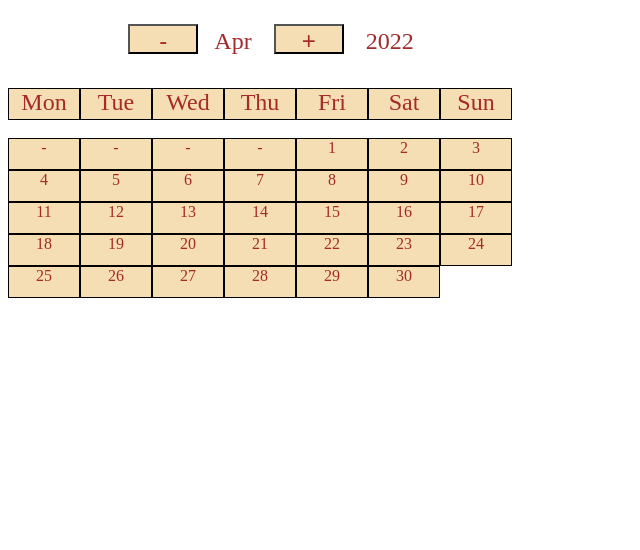
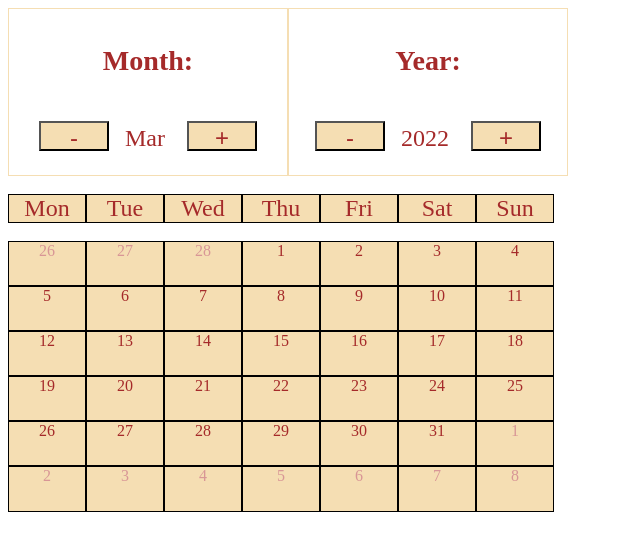
Before and after one commit to radisa-bogdanovic/calendar, an Angular app: page / in a window 1280 px wide. Shown: the top 550 px of the page, without its empty margins (0-640 px from the left). Built offline with nearby package versions, Linux system fonts and the light colour scheme.

Commit message:
Added days from month before and days from month after, maked calendar with 6 weeks. Still need styling and refactoring a little bit

```diff
--- a/src/app/calendar/calendar.component.css
+++ b/src/app/calendar/calendar.component.css
@@ -1,19 +1,39 @@
 .wrapper {
-  width: 510px;
+  width: 35rem;
 }
 .days {
   display: inline-block;
-  width: 70px;
+  width: calc(95% / 7);
   color: brown;
   background-color: wheat;
   text-align: center;
-  height: 30px;
+  border: 1px black solid;
+  height: calc(95% / 6);
+}
+.daysBefore {
+  display: inline-block;
+  width: calc(95% / 7);
+  color: rgb(216, 150, 150);
+  background-color: wheat;
+  text-align: center;
+  height: calc(95% / 6);
   border: 1px black solid;
 }
 .wrapper-nav {
   text-align: center;
   font-size: 1.5rem;
   color: brown;
+  display: flex;
+
+  width: 35rem;
+}
+.wrapperInside {
+  width: 49%;
+  border: solid wheat 1px;
+  padding: 0.5rem;
+}
+.wrapperDays {
+  height: 17rem;
 }
 .weekdays {
   font-size: 1.5rem;
--- a/src/app/calendar/calendar.component.html
+++ b/src/app/calendar/calendar.component.html
@@ -1,14 +1,28 @@
 <div class="wrapper wrapper-nav">
-  <button class="button" (click)="prevMonth()">-</button>{{ month }}
-  <button class="button" (click)="nextMonth()">+</button> {{ year }}
+  <div class="wrapperInside">
+    <h3>Month:</h3>
+    <button class="button" (click)="prevMonth()">-</button>{{ month }}
+    <button class="button" (click)="nextMonth()">+</button>
+  </div>
+  <div class="wrapperInside">
+    <h3>Year:</h3>
+    <button class="button" (click)="prevYear()">-</button>{{ year }}
+    <button class="button" (click)="nextYear()">+</button>
+  </div>
 </div>
 <br />
 <div class="wrapper weekdays">
   <span class="days" *ngFor="let day of daysNames">{{ day }}</span>
 </div>
 <br />
-<div class="wrapper">
+<div class="wrapper wrapperDays">
+  <span class="daysBefore" *ngFor="let dayB of daysInBeforeMonth">{{
+    dayB
+  }}</span>
   <span class="days" *ngFor="let dayN of daysInMonth">
     {{ dayN }}
   </span>
+  <span class="daysBefore" *ngFor="let dayN of daysFromNextMonth">{{
+    dayN
+  }}</span>
 </div>
--- a/src/app/calendar/calendar.component.ts
+++ b/src/app/calendar/calendar.component.ts
@@ -8,6 +8,7 @@ import { Component, OnInit } from '@angular/core';
 export class CalendarComponent implements OnInit {
   daysNames: string[] = ['Mon', 'Tue', 'Wed', 'Thu', 'Fri', 'Sat', 'Sun'];
   monthNames: string[] = [
+    'Jan',
     'Feb',
     'Mar',
     'Apr',
@@ -19,14 +20,20 @@ export class CalendarComponent implements OnInit {
     'Oct',
     'Nov',
     'Dec',
-    'Jan',
   ];
   daysInMonth: number[] = [];
+  daysInBeforeMonth: number[] = [];
+  daysFromNextMonth: number[] = [];
   date = new Date();
   monthIndex = this.date.getMonth() + 1;
   month = this.monthNames[this.monthIndex - 1];
   year = this.date.getFullYear();
   daysInMonthNumber = new Date(this.year, this.monthIndex, 0).getDate();
+  daysInBeforeMonthNumber = new Date(
+    this.year,
+    this.monthIndex - 1,
+    0
+  ).getDate();
   firstday = new Date(
     this.date.setDate(this.date.getDate() - this.date.getDay())
   );
@@ -43,11 +50,13 @@ export class CalendarComponent implements OnInit {
       this.year++;
       this.getMonth();
       this.dayInMonthNumber();
+      this.dayInMonthBeforeNumber();
       this.createDays();
     } else {
       this.monthIndex = this.monthIndex + 1;
       this.getMonth();
       this.dayInMonthNumber();
+      this.dayInMonthBeforeNumber();
       this.createDays();
     }
   }
@@ -57,29 +66,59 @@ export class CalendarComponent implements OnInit {
       this.year--;
       this.getMonth();
       this.dayInMonthNumber();
+      this.dayInMonthBeforeNumber();
       this.createDays();
     } else {
       this.monthIndex = this.monthIndex - 1;
       this.getMonth();
       this.dayInMonthNumber();
+      this.dayInMonthBeforeNumber();
       this.createDays();
     }
   }
+  prevYear() {
+    this.year--;
+    this.getMonth();
+    this.dayInMonthNumber();
+    this.dayInMonthBeforeNumber();
+    this.createDays();
+  }
+  nextYear() {
+    this.year++;
+    this.getMonth();
+    this.dayInMonthNumber();
+    this.dayInMonthBeforeNumber();
+    this.createDays();
+  }
   createDays() {
     this.daysInMonth = [];
+    this.daysInBeforeMonth = [];
+    this.daysFromNextMonth = [];
     let firstDay = new Date(this.year, this.monthIndex, 1)
       .toDateString()
       .slice(0, 3);
 
-    for (let i = 1; i < this.daysInMonthNumber; i++) {
+    for (let i = 1; i <= this.daysInMonthNumber; i++) {
       this.daysInMonth.push(i);
     }
-    if (this.daysNames.indexOf(firstDay) > 0) {
-      this.daysInMonth = [
-        ...Array(this.daysNames.indexOf(firstDay)).fill('-'),
-        ...this.daysInMonth,
-      ];
+    for (let i = 1; i <= this.daysInBeforeMonthNumber; i++) {
+      this.daysInBeforeMonth.push(i);
     }
+
+    this.daysInBeforeMonth = [
+      ...this.daysInBeforeMonth.slice(-(7 - this.daysNames.indexOf(firstDay))),
+    ];
+
+    this.daysFromNextMonth = [
+      ...Array.from(
+        {
+          length:
+            42 - (this.daysInMonth.length + this.daysInBeforeMonth.length),
+        },
+        (_, i) => i + 1
+      ),
+    ];
+    this.daysFromNextMonth.slice(0, 1);
   }
 
   getMonth() {
@@ -92,4 +131,12 @@ export class CalendarComponent implements OnInit {
       0
     ).getDate());
   }
+
+  dayInMonthBeforeNumber() {
+    return (this.daysInBeforeMonthNumber = new Date(
+      this.year,
+      this.monthIndex - 1,
+      0
+    ).getDate());
+  }
 }
```
